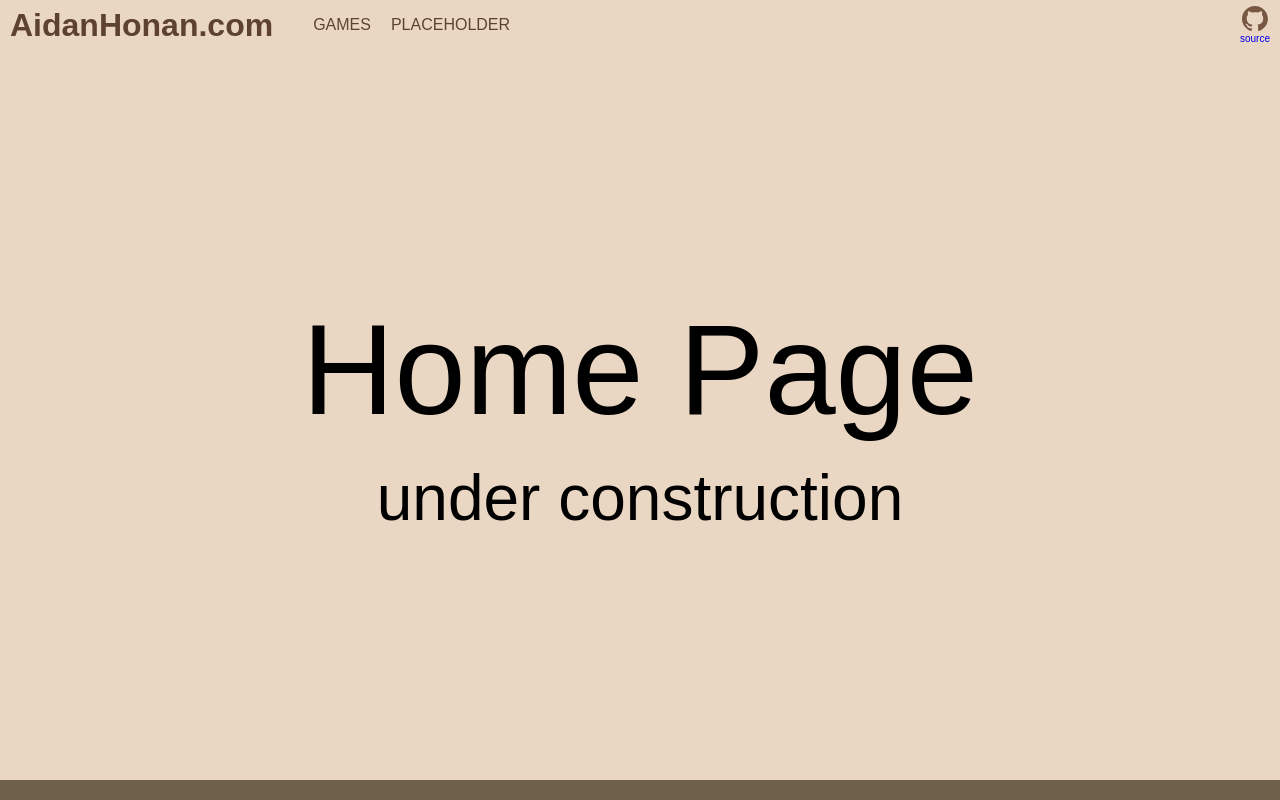
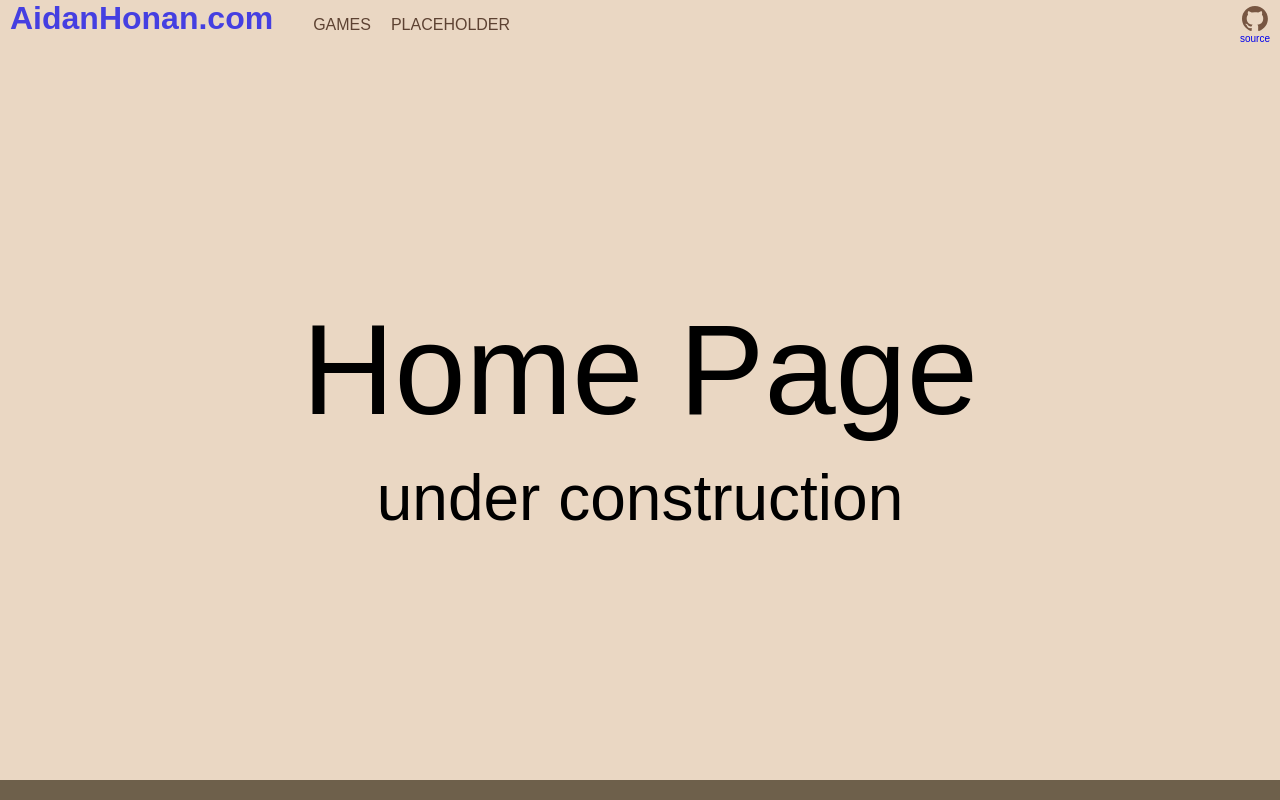
Before and after one commit to pinqy/aidanhonan.com, an Angular app: page / in a window 1280 px wide. Built offline with nearby package versions, Linux system fonts and the light colour scheme; a web font is replaced by a local one.

Commit message:
Add main link to home

```diff
--- a/src/app/header/header.component.html
+++ b/src/app/header/header.component.html
@@ -1,5 +1,5 @@
 <header>
-  <h1>{{ headerText }}</h1>
+  <a href="/"><h1>{{ headerText }}</h1></a>
   <div class="header-nav-links">
     <a href="">GAMES</a>
     <a href="">PLACEHOLDER</a>
--- a/src/app/header/header.component.scss
+++ b/src/app/header/header.component.scss
@@ -8,6 +8,19 @@ header {
 
   width: 100%;
   height: 100%;
+
+  a {
+    text-decoration: none;
+  }
+
+  a:hover {
+    @include styles.default-link-hover();
+  }
+
+  a:visited {
+    text-decoration: none;
+    color: inherit;
+  }
 
   h1 {
     margin: auto;
@@ -28,16 +41,10 @@ header {
     }
 
     :hover {
-      @include styles.default-link-hover();
       padding-left: 9px;
       padding-right: 9px;
       border-left: 1px solid styles.$header-color;
       border-right: 1px solid styles.$header-color;
-    }
-
-    :visited {
-      text-decoration: none;
-      color: inherit;
     }
   }
 
@@ -63,15 +70,6 @@ header {
         opacity: 1.0;
       }
     }
-
-    :hover {
-      @include styles.default-link-hover()
-    }
-
-    :visited {
-      text-decoration: none;
-      color: inherit;
-    }
   }
 
   img {
--- a/src/app/pages/page-not-found/page-not-found.component.html
+++ b/src/app/pages/page-not-found/page-not-found.component.html
@@ -1,5 +1,5 @@
 <div class="content-body">
   <h1>404</h1>
 
-  <h2>Page Not Found - test2</h2>
+  <h2>Page Not Found</h2>
 </div>
--- a/src/styles.scss
+++ b/src/styles.scss
@@ -19,7 +19,7 @@ $header-background: #cfc3b5; // currently unused
 $footer-background: #6e604b;
 
 @mixin default-link-hover() {
-  opacity: 50%;
+  opacity: 70%;
 }
 
 // Hardcoded for header-color #5d4232, generated here: https://codepen.io/sosuke/pen/Pjoqqp
```
